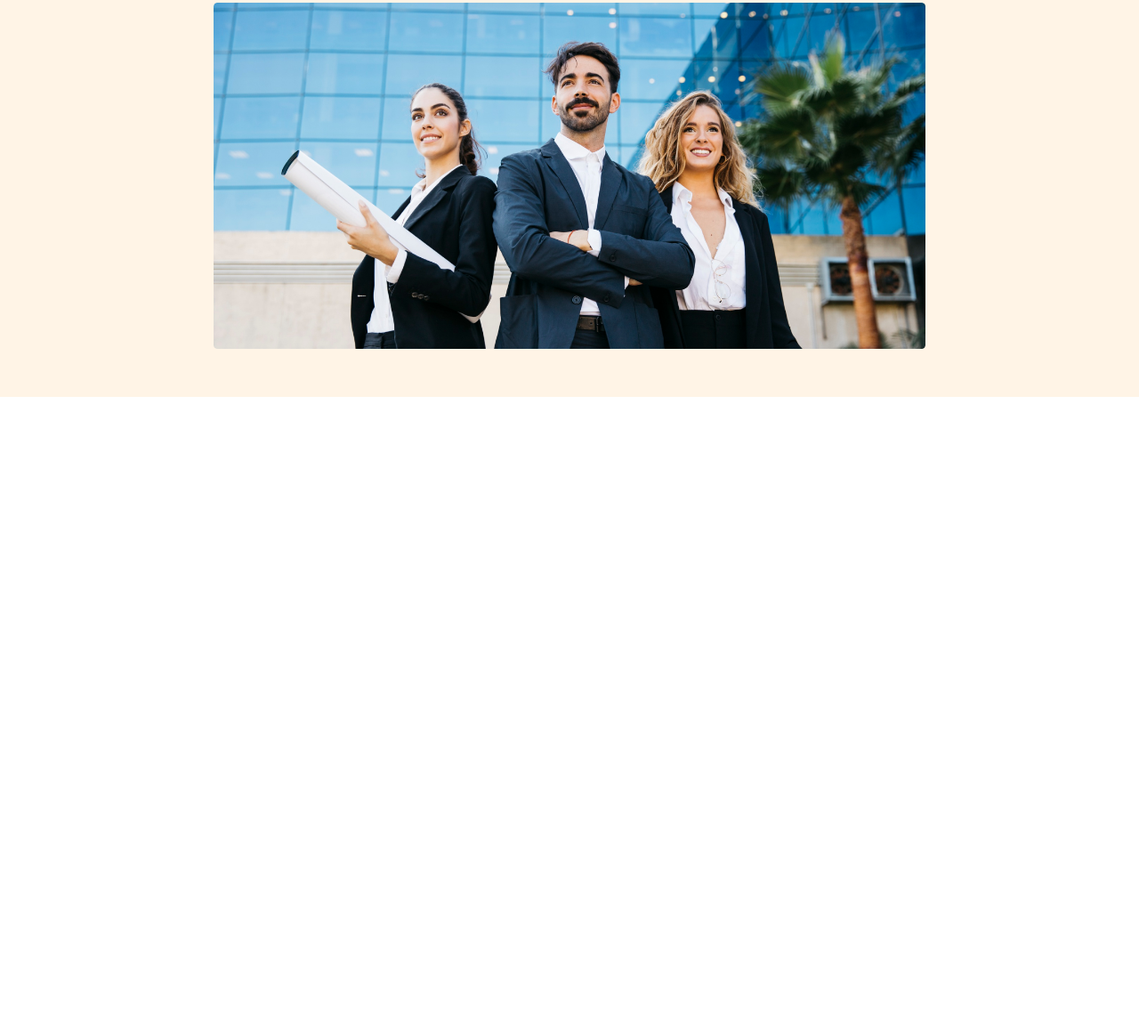
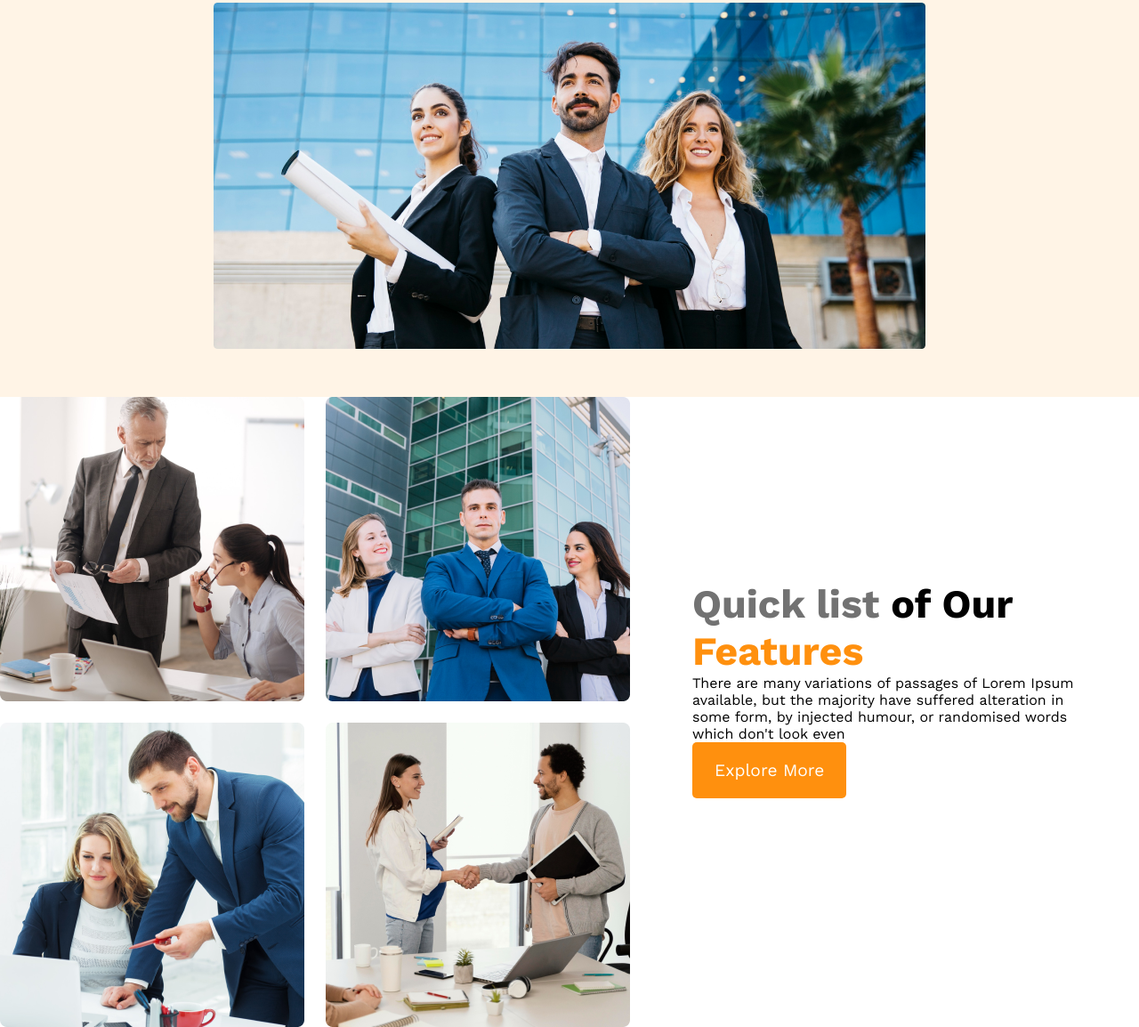
Before and after one commit to Jahangir506/g3-architects-website, a plain HTML site: page index.html in a window 1280 px wide. Shown: the part 611-1765 px from the top of the page at 89% size. Before the commit the page ends 1057 px from the top, so only its background shows below. Drawn offline with nearby package versions, Linux system fonts and the light colour scheme.

Commit message:
header and team section complate

```diff
--- a/index.html
+++ b/index.html
@@ -31,5 +31,29 @@
         <img src="images/banner.png" alt="" srcset="" />
       </div>
     </header>
+    <!-- main styles  -->
+    <main>
+      <!-- teams Section  -->
+      <section class="teams-container">
+        <div class="team-img-container">
+          <img src="images/team1.png" alt="" />
+          <img src="images/team2.png" alt="" />
+          <img src="images/team3.png" alt="" />
+          <img src="images/team4.png" alt="" />
+        </div>
+        <div class="teams-content">
+          <h1 class="teams-title">
+            <span class="quick-list">Quick list</span> of Our
+            <span class="features">Features</span>
+          </h1>
+          <p class="teams-description">
+            There are many variations of passages of Lorem Ipsum available, but
+            the majority have suffered alteration in some form, by injected
+            humour, or randomised words which don't look even
+          </p>
+          <button class="btn-primary">Explore More</button>
+        </div>
+      </section>
+    </main>
   </body>
 </html>
--- a/styles/architects.css
+++ b/styles/architects.css
@@ -72,6 +72,57 @@ nav li a {
   width: 100%;
 }
 
+/* main styles  */
+main {
+  max-width: 1440px;
+  width: 0 auto;
+}
+
+/* teams styles  */
+.teams-container {
+  display: flex;
+  align-items: center;
+}
+.team-img-container {
+  display: grid;
+  grid-template-columns: repeat(2, 1fr);
+  gap: 1.5rem;
+}
+.teams-content {
+  padding-left: 70px;
+  padding-right: 70px;
+}
+.teams-title {
+  font-size: 2.8rem;
+}
+.teams-title .quick-list {
+  color: #727272;
+  font-weight: 500px;
+}
+.features {
+  color: #ff900e;
+  font-weight: 700;
+}
+
+
+
+
+
+
+
+
+
+
+
+
+
+
+
+
+
+
+
+
 /* responsive media queries  */
 @media screen and (max-width: 576px) {
   header {
```
